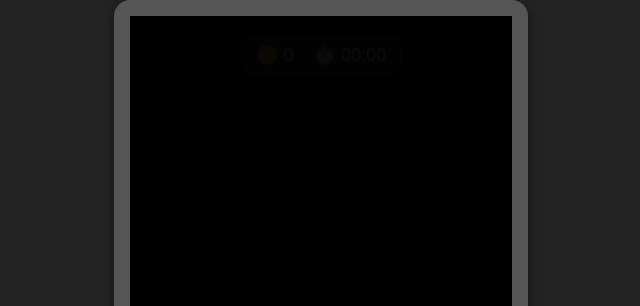
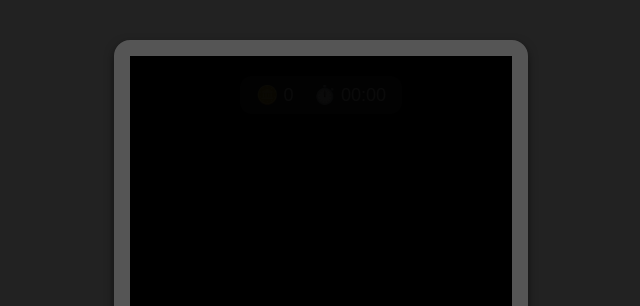
Before and after one commit to S-hk-ri/peli, a plain HTML site: page index.html in a window 1280 px wide. Shown: the top 306 px of the page, without its empty margins (319-959 px from the left). Drawn offline with Linux system fonts and the light colour scheme.

Commit message:
Update index.html

```diff
--- a/index.html
+++ b/index.html
@@ -8,7 +8,7 @@
     /* Yleiset asetukset */
     * { margin: 0; padding: 0; box-sizing: border-box; }
     body { background-color: #222; display: flex; justify-content: center; align-items: center; height: 100vh; font-family: Arial, sans-serif; overflow: hidden; }
-    #game-container { position: relative; width: 414px; height: 896px; max-width: 100%; max-height: 100%; border: 16px solid #555; border-radius: 16px; box-shadow: 0 4px 10px rgba(0, 0, 0, 0.5); background-color: #000; }
+    #game-container { position: relative; width: 414px; height: 896px; max-width: 100%; max-height: 90%; border: 16px solid #555; border-radius: 16px; box-shadow: 0 4px 10px rgba(0, 0, 0, 0.5); background-color: #000; }
     canvas { display: block; width: 100%; height: 100%; }
     /* UI-paneeli ylhäällä */
     #ui-panel { position: absolute; top: 20px; left: 50%; transform: translateX(-50%); background: rgba(255, 255, 255, 0.2); backdrop-filter: blur(10px); padding: 8px 16px; border-radius: 12px; display: flex; gap: 20px; align-items: center; color: #fff; font-size: 18px; box-shadow: 0 2px 8px rgba(0, 0, 0, 0.3); }
```
